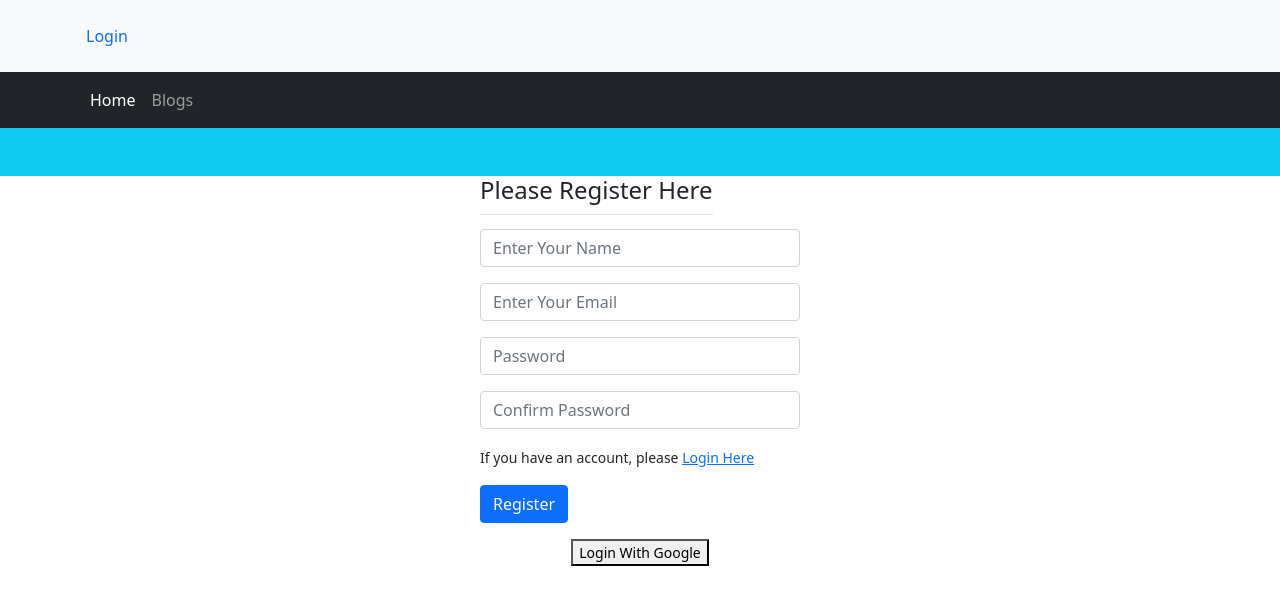
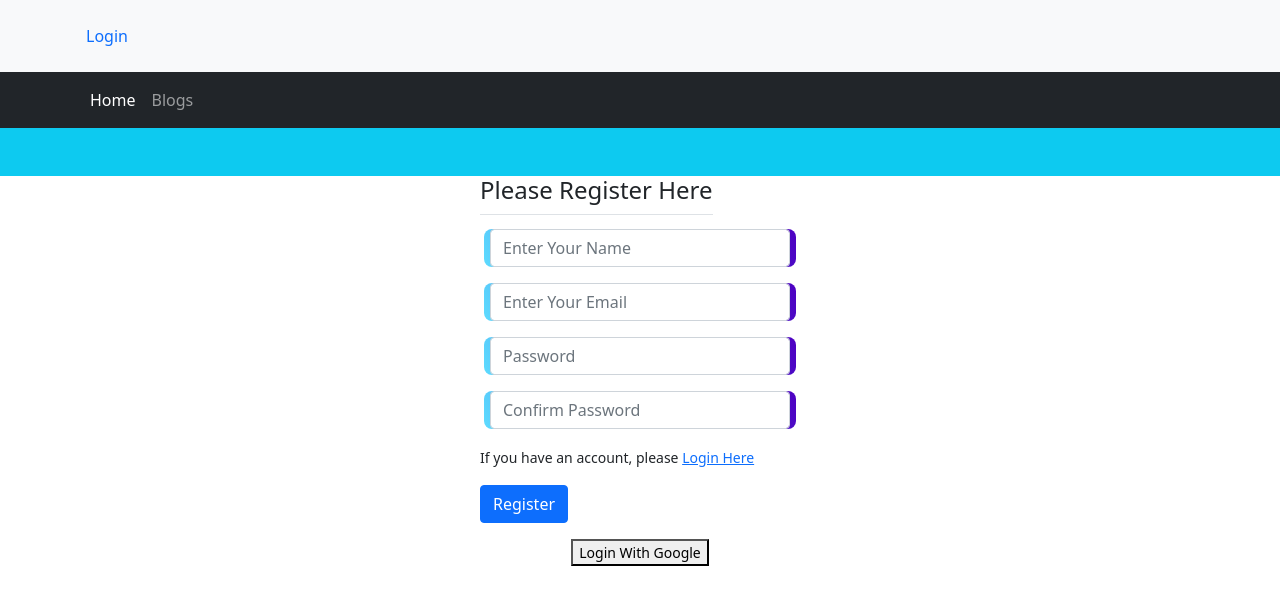
Before and after one commit to Cihsan/warehouse-management-client, a React (Create React App) app: page /register in a window 1280 px wide. Shown: the top 604 px of the page. Built offline with nearby package versions, Linux system fonts and the light colour scheme.

Commit message:
added animation in home

```diff
--- a/src/App.css
+++ b/src/App.css
@@ -18,7 +18,7 @@ Carousel.Item{
 }
 
 .text {
-  background-color: white;
+  background-color: rgb(255, 255, 255);
   color: black;
   font-size: 5vw;
   font-weight: bold;
--- a/src/Pages/Unique/AllProduct.js
+++ b/src/Pages/Unique/AllProduct.js
@@ -4,8 +4,8 @@ import { Link } from 'react-router-dom';
 const AllProduct = () => {
     const [products, setProduct] = useState([])
     useEffect(() => {
-        fetch('http://localhost:5000/products/')
-        // fetch('https://secret-eyrie-28226.herokuapp.com/products')
+        // fetch('http://localhost:5000/products/')
+        fetch('https://secret-eyrie-28226.herokuapp.com/products')
             .then(res => res.json())
             .then(data => setProduct(data))
     }, [])
@@ -14,8 +14,8 @@ const AllProduct = () => {
         const ask= window.confirm('Are sure to delete')
         if(ask){
             console.log(id)
-            const url=`http://localhost:5000/products/${id}`
-            // const url=`https://secret-eyrie-28226.herokuapp.com/products/${id}`
+            // const url=`http://localhost:5000/products/${id}`
+            const url=`https://secret-eyrie-28226.herokuapp.com/products/${id}`
             fetch(url,{
                 method:'DELETE'
             })
--- a/src/Pages/Unique/Banner.js
+++ b/src/Pages/Unique/Banner.js
@@ -3,8 +3,9 @@ import Carousel from 'react-bootstrap/Carousel'
 const Banner = () => {
   return (
     <div className='container mt-3'>
-            <Carousel>
-  <Carousel.Item>
+      <div className='cards'>
+        <Carousel >
+          <Carousel.Item >
             <img
               className="d-block w-100 banner"
               src="https://i.ibb.co/c3FsDQK/05.jpg"
@@ -42,6 +43,7 @@ const Banner = () => {
           </Carousel.Item>
         </Carousel>
       </div>
+    </div>
   );
 };
 
--- a/src/Pages/Unique/Home.js
+++ b/src/Pages/Unique/Home.js
@@ -1,4 +1,5 @@
 import React from 'react';
+import { Link } from 'react-router-dom';
 import Banner from './Banner';
 import SupplyProduct from './SupplyProduct';
 import TextBG from './TextBG';
@@ -9,6 +10,7 @@ const Home = () => {
             <Banner></Banner>
             <SupplyProduct></SupplyProduct>
             <TextBG></TextBG>
+            <Link to='/all-product'>Go Manage Product</Link>
         </div>
     );
 };
--- a/src/Pages/Unique/Register.js
+++ b/src/Pages/Unique/Register.js
@@ -57,16 +57,16 @@ const Register = () => {
                 {/* <div className='h'>
                 </div> */}
 
-                <Form.Group className="mb-3 mt-4" >
+                <Form.Group className="mb-3 mt-4 cards" >
                     <Form.Control type="text" name='name' placeholder="Enter Your Name" required />
                 </Form.Group>
-                <Form.Group className="mb-3" >
+                <Form.Group className="mb-3 cards" >
                     <Form.Control type="email" name='email' placeholder="Enter Your Email" required />
                 </Form.Group>
-                <Form.Group className="mb-3" >
+                <Form.Group className="mb-3 cards" >
                     <Form.Control type="password" name='pass' placeholder="Password" required />
                 </Form.Group>
-                <Form.Group className="mb-3" >
+                <Form.Group className="mb-3 cards" >
                     <Form.Control type="password" name='Confirm-pass' placeholder="Confirm Password" required />
                 </Form.Group>
                 <small>If you have an account, please <NavLink to="/login">Login Here</NavLink></small><br />
--- a/src/Pages/Unique/SupplyProduct.js
+++ b/src/Pages/Unique/SupplyProduct.js
@@ -1,31 +1,32 @@
 import React, { useEffect, useState } from 'react';
 import { useNavigate } from 'react-router-dom';
-
+import '../../assets/Style/SupplyProduct.css'
 const SupplyProduct = () => {
     const [products, setProduct] = useState([])
     useEffect(() => {
-        fetch('http://localhost:5000/products/')
-        // fetch('https://secret-eyrie-28226.herokuapp.com/products')
+        // fetch('http://localhost:5000/products/')
+        fetch('https://secret-eyrie-28226.herokuapp.com/products')
             .then(res => res.json())
             .then(data => setProduct(data))
     }, [])
 
-    const navigate=useNavigate()
+    const navigate = useNavigate()
     return (
         <div className='container'>
-            <h1 className='text-center mt-2 mb-2'>Just For You</h1>
-            <div className="row row-cols-1 row-cols-sm-2 row-cols-md-3 g-5">
+            <h1 className='text-center mt-2 mb-5'>Just For You</h1>
+            <div className="row row-cols-1 row-cols-sm-2 row-cols-md-3 row-cols-lg-4 sm-g-5 justify-content-center">
                 {
-                   products.slice(0,6).map(product=>
-                        <div key={product._id} className="col card p-3">
+                    products.slice(0, 6).map(product =>
+                        <div key={product._id} className="card p-2 mx-3 cards">
                             <img className='w-100' src={product.pic} alt="" />
                             <p>{product.pName}</p>
                             <p>{product.price}</p>
                             <p>{product.qt}</p>
                             <p>{product.sName}</p>
-                            <button onClick={()=>navigate(`/update-quantity/${product.id}`)} className='btn btn-info text-white'>Update Quantity</button>
+                            <button onClick={() => navigate(`/update-quantity/${product._id}`)} className='btn btn-info text-white'>Stock Update</button>
                         </div>
-                    )    }
+                    )
+                }
             </div>
         </div>
     );
--- a/src/Pages/Unique/TextBG.js
+++ b/src/Pages/Unique/TextBG.js
@@ -8,6 +8,7 @@ const TextBG = () => {
         event.preventDefault()
         const text = event.target.txt.value
         setWText(text)
+        event.target.reset()
     }
     return (
         <div className='container'>
@@ -16,7 +17,7 @@ const TextBG = () => {
             </div>
             <Form className='w-50 mx-auto' onSubmit={write}>
                 <Form.Group className="">
-                    <Form.Control type="text" name='txt' placeholder="Type it Will Display" required />
+                    <Form.Control type="text" name='txt' placeholder="Type it Will Display" required/>
                 </Form.Group>
                 <Button className='mt-2' variant="primary" type="submit">
                     Type
--- /dev/null
+++ b/src/assets/Style/SupplyProduct.css
@@ -0,0 +1,95 @@
+@property --rotate {
+    syntax: "<angle>";
+    initial-value: 132deg;
+    inherits: false;
+  }
+
+/*   :root {
+    --cards-height: 50vh;
+    --cards-width: calc(var(--cards-height) / 1.2);
+  } */
+
+
+/*   body {
+    min-height: 100vh;
+    background: #212534;
+    display: flex;
+    align-items: center;
+    flex-direction: column;
+    padding-top: 2rem;
+    padding-bottom: 2rem;
+    box-sizing: border-box;
+  } */
+
+
+  .cards {
+    /* background: #191c29; */
+    /* width: var(--cards-width); */
+    /* height: var(--cards-height); */
+    /* padding: 3px; */
+    position: relative;
+    /* border-radius: 6px; */
+    /* justify-content: center;
+    align-items: center;
+    text-align: center;
+    display: flex; */
+    margin: 10px;
+    /* font-size: 1.5em; */
+    color: #4e00c2;
+    cursor: pointer;
+    /* font-family: cursive; */
+  }
+
+  .cards:hover {
+    color: rgb(88 199 250 / 100%);
+    transition: color 1s;
+  }
+  /* .cards:hover:before, .cards:hover:after {
+    animation: none;
+    opacity: 0;
+  } */
+
+
+  .cards::before {
+    content: "";
+    width: 104%;
+    height: 102%;
+    border-radius: 8px;
+    background-image: linear-gradient(
+      var(--rotate)
+      , #5ddcff, #3c67e3 43%, #4e00c2);
+      position: absolute;
+      z-index: -1;
+      top: -1%;
+      left: -2%;
+      animation: spin 2.5s linear infinite;
+  }
+
+  .cards::after {
+    position: absolute;
+    content: "";
+    /* top: calc(var(--cards-height) / 6); */
+    /* left: 0; */
+    /* right: 0; */
+    z-index: -1;
+    /* height: 100%; */
+    /* width: 100%; */
+    margin: 0 auto;
+    transform: scale(0.8);
+    filter: blur(calc(var(--cards-height) / 6));
+    background-image: linear-gradient(
+      var(--rotate)
+      , #5ddcff, #3c67e3 43%, #4e00c2);
+      opacity: 1;
+    transition: opacity .5s;
+    animation: spin 2.5s linear infinite;
+  }
+
+  @keyframes spin {
+    0% {
+      --rotate: 0deg;
+    }
+    100% {
+      --rotate: 360deg;
+    }
+  }
```
Also changed, not shown: src/Pages/Unique/AddItems.js (+30 -11 lines), src/Pages/Unique/Login.js (+16 -16 lines), src/Pages/Unique/UpdateQuantity.js (+49 -13 lines). Lines whose indentation alone changed are shown as unchanged.
